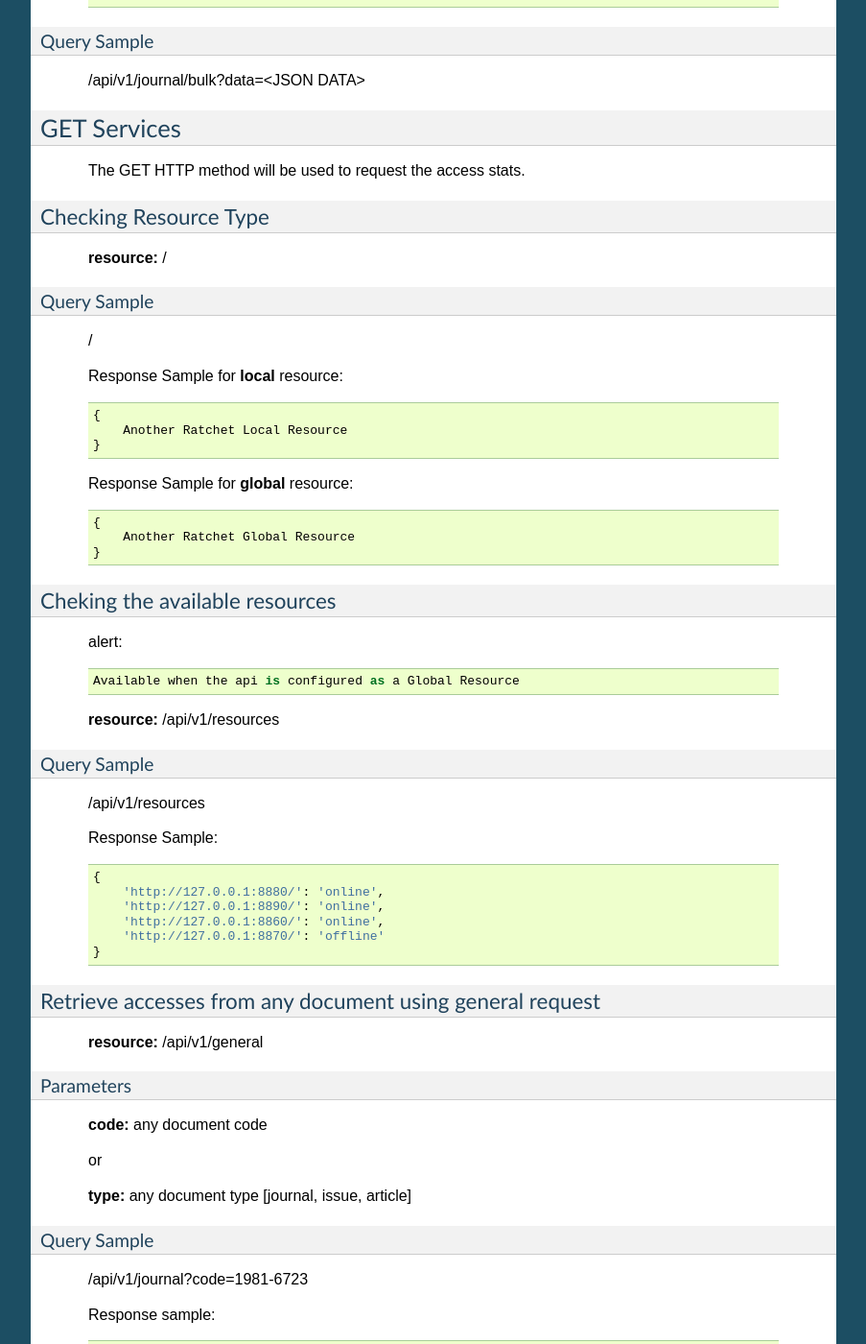
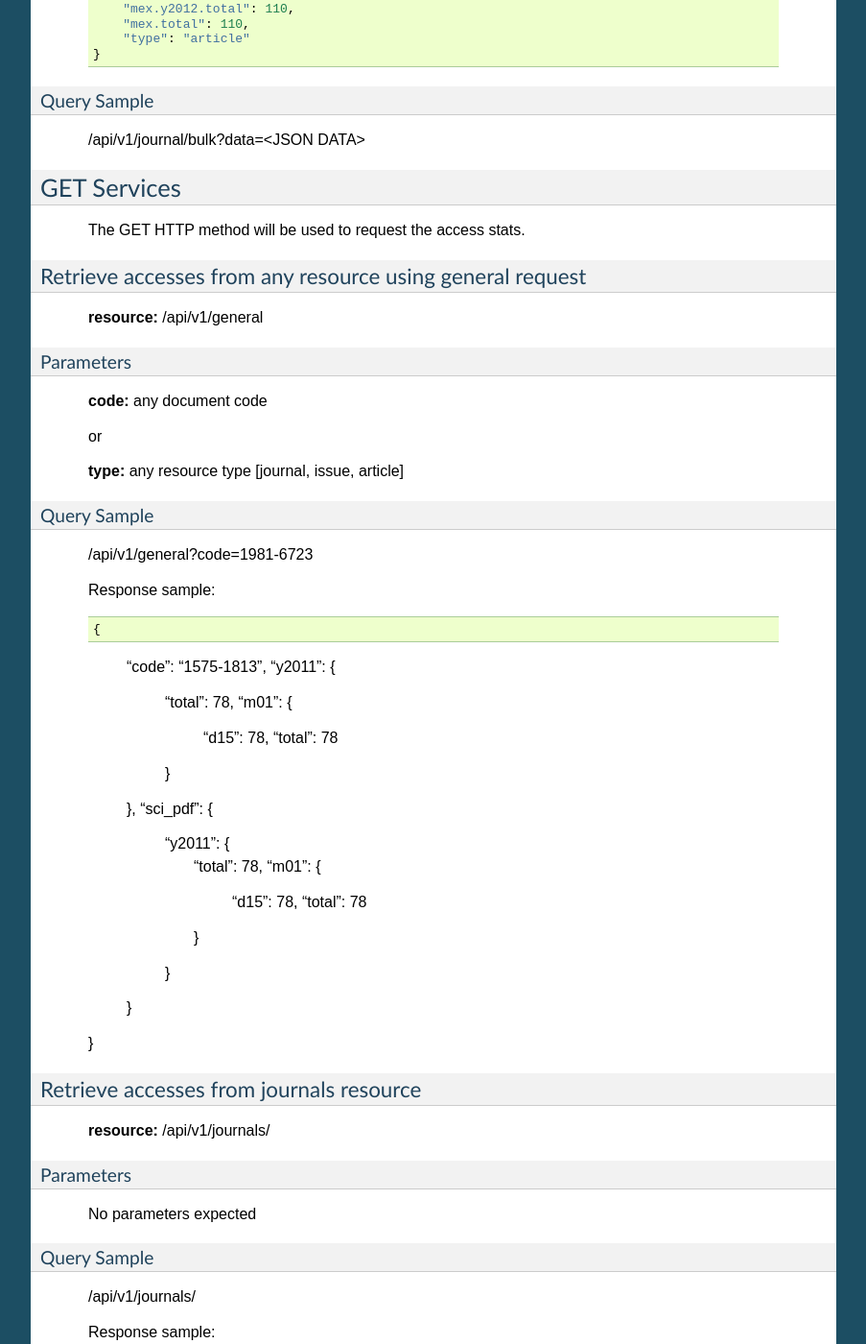
Before and after one commit to scieloorg/ratchet, a Sphinx documentation site: the page built from docs/api.rst, in a window 1280 px wide and 1400 px high, scrolled down 5019 px. Shown: the whole window at 96% size, without its empty margins (198-1101 px from the left). Built offline with Sphinx 7.4.7, drawn with Linux system fonts in a browser that asks for light colours; some of the changed text lies outside the part shown.

Commit message:
Ajustes em documentação

```diff
--- a/docs/api.rst
+++ b/docs/api.rst
@@ -199,7 +199,8 @@ Parameters for pdf accesses into an article resource
             "mex.y2012.m11.a02": 110,
             "mex.y2012.m11.total": 110,
             "mex.y2012.total": 110,
-            "mex.total": 110
+            "mex.total": 110,
+            "type": "article"
         }
 
 Parameters for abstract accesses into an article resource
@@ -231,7 +232,8 @@ Parameters for abstract accesses into an article resource
             "mex.y2012.m11.a02": 110,
             "mex.y2012.m11.total": 110,
             "mex.y2012.total": 110,
-            "mex.total": 110
+            "mex.total": 110,
+            "type": "article"
         }
 
 Parameters for html accesses into an article resource
@@ -263,7 +265,8 @@ Parameters for html accesses into an article resource
             "mex.y2012.m11.a02": 110,
             "mex.y2012.m11.total": 110,
             "mex.y2012.total": 110,
-            "mex.total": 110
+            "mex.total": 110,
+            "type": "article"
         }
 
 Parameters for other accesses into an article resource
@@ -295,7 +298,8 @@ Parameters for other accesses into an article resource
             "mex.y2012.m11.a02": 110,
             "mex.y2012.m11.total": 110,
             "mex.y2012.total": 110,
-            "mex.total": 110
+            "mex.total": 110,
+            "type": "article"
         }
 
 Query Sample
@@ -308,55 +312,8 @@ GET Services
 
     The GET HTTP method will be used to request the access stats.
 
-----------------------
-Checking Resource Type
-----------------------
-
-    **resource:** /
-
-Query Sample
-------------
-
-    /
-
-    Response Sample for **local** resource::
-
-        {
-            Another Ratchet Local Resource
-        }
-
-    Response Sample for **global** resource::
-
-        {
-            Another Ratchet Global Resource
-        }
-
--------------------------------
-Cheking the available resources
--------------------------------
-
-    alert::
-
-        Available when the api is configured as a Global Resource
-
-    **resource:** /api/v1/resources
-
-Query Sample
-------------
-
-    /api/v1/resources
-
-    Response Sample::
-
-        {
-            'http://127.0.0.1:8880/': 'online',
-            'http://127.0.0.1:8890/': 'online',
-            'http://127.0.0.1:8860/': 'online',
-            'http://127.0.0.1:8870/': 'offline'
-        }
-
 ---------------------------------------------------------
-Retrieve accesses from any document using general request
+Retrieve accesses from any resource using general request
 ---------------------------------------------------------
 
     **resource:** /api/v1/general
@@ -368,12 +325,12 @@ Parameters
 
     or
 
-    **type:** any document type [journal, issue, article]
+    **type:** any resource type [journal, issue, article]
 
 Query Sample
 ------------
 
-    /api/v1/journal?code=1981-6723
+    /api/v1/general?code=1981-6723
 
     Response sample::
 
@@ -396,3 +353,102 @@ Query Sample
             }
         }
     }
+
+----------------------------------------
+Retrieve accesses from journals resource
+----------------------------------------
+
+    **resource:** /api/v1/journals/
+
+Parameters
+----------
+
+    No parameters expected
+
+Query Sample
+------------
+
+    /api/v1/journals/
+
+    Response sample::
+
+        {
+            meta: {
+                previous: "/api/v1/journals?offset=0",
+                next: "/api/v1/journals?offset=40",
+                total: 334,
+                limit: 20,
+                offset: 20
+            },
+            objects: [
+                {
+                    "code": "1575-1813",
+                    "y2011": {
+                        "total": 78,
+                        "m01": {
+                            "d15": 78,
+                            "total": 78
+                        }
+                    },
+                    "sci_pdf": {
+                        "y2011": {
+                            "total": 78,
+                            "m01": {
+                                "d15": 78,
+                                "total": 78
+                            }
+                        }
+                    }
+                }
+            ...
+            ]
+        }
+
+------------------------------------------------------------------
+Retrieve accesses from a specific journal using journals resource
+------------------------------------------------------------------
+
+    **resource:** /api/v1/journals/
+
+Parameters
+----------
+
+    No parameters expected
+
+Query Sample
+------------
+
+    /api/v1/journals/1981-6723/
+
+    Response sample::
+
+        {
+            meta: {
+                previous: null,
+                next: null,
+                total: 1,
+                limit: 20,
+                offset: 0
+            },
+            objects: [
+                {
+                    "code": "1981-6723",
+                    "y2011": {
+                        "total": 78,
+                        "m01": {
+                            "d15": 78,
+                            "total": 78
+                        }
+                    },
+                    "sci_pdf": {
+                        "y2011": {
+                            "total": 78,
+                            "m01": {
+                                "d15": 78,
+                                "total": 78
+                            }
+                        }
+                    }
+                }
+            ]
+        }
```
Also changed, not shown: 1 other file.
